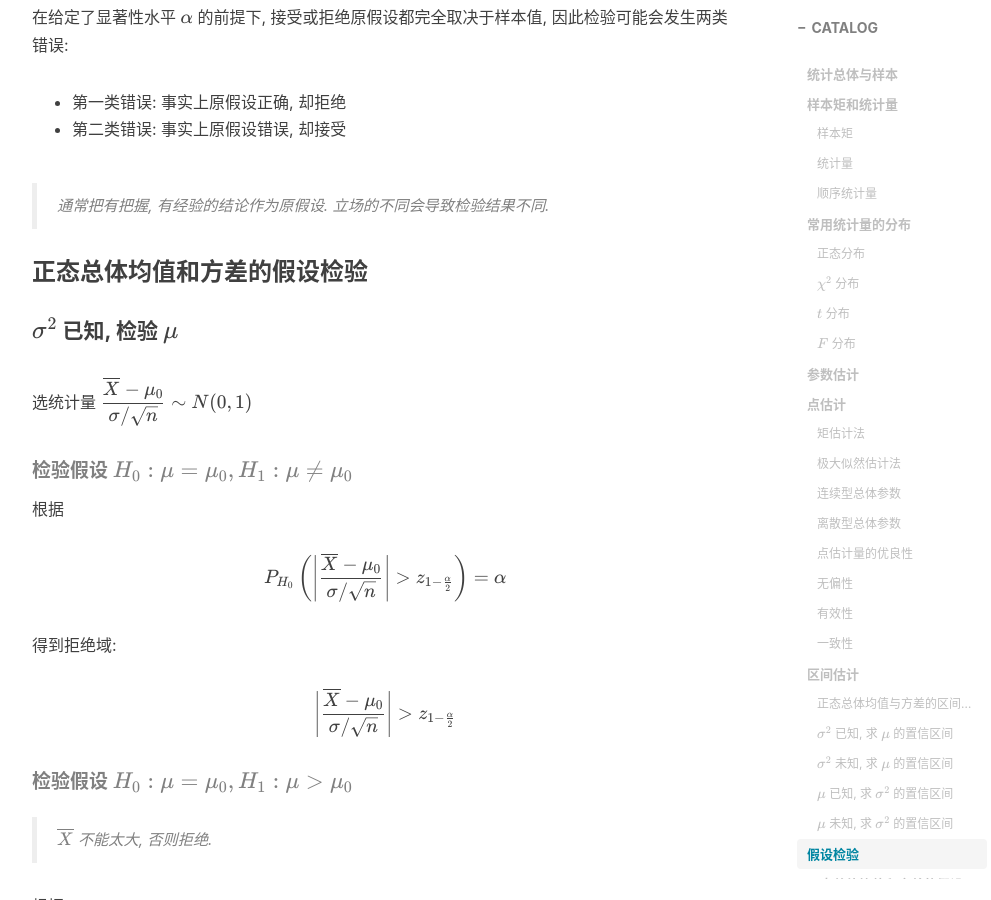
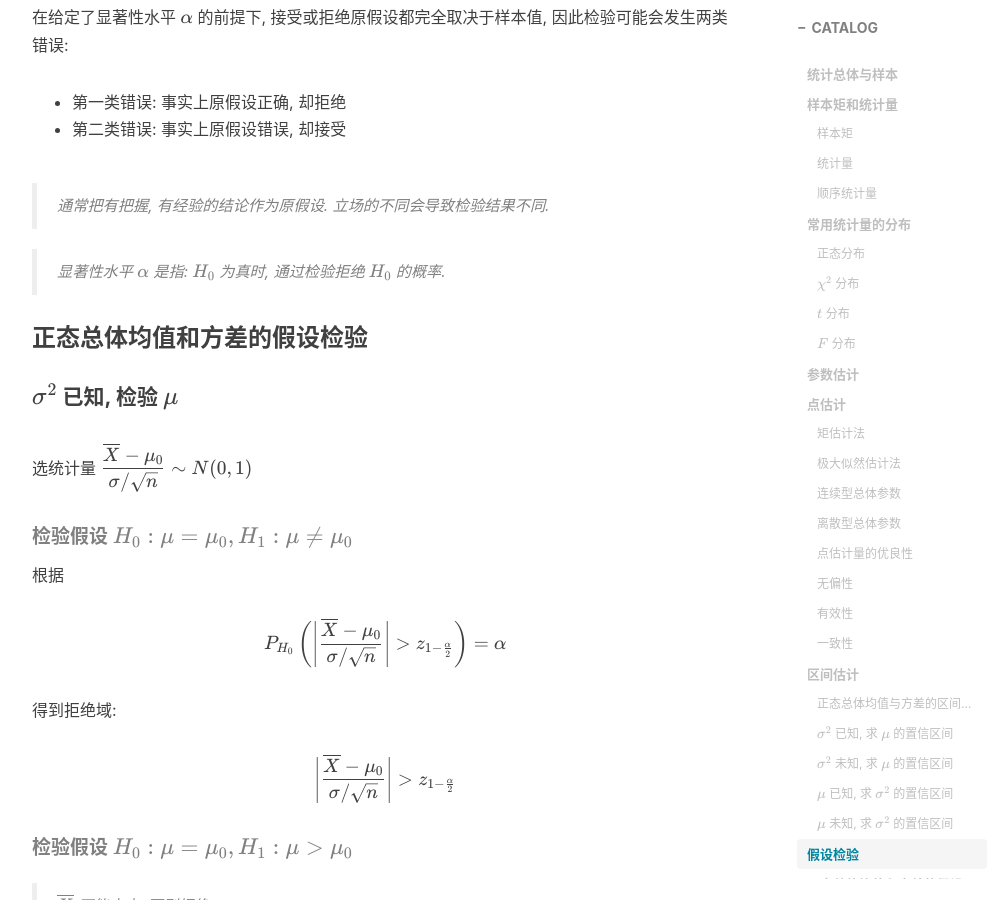
Before and after one commit to Coekjan/coekjan.github.io, a Jekyll site: the page built from _posts/Probability-Statistics/2021-01-04-Mathematical-Statistics.md, in a window 1280 px wide and 900 px high, scrolled down 8831 px. Shown: the whole window, without its empty margins (233-1224 px from the left). Built offline with Jekyll 4.4.1, drawn with Linux system fonts in a browser that asks for light colours; nearby versions of some CDN libraries; comment, search, counter and statistics services are not loaded.

Commit message:
Update 2021-01-04-Mathematical-Statistics.md

```diff
--- a/_posts/Probability-Statistics/2021-01-04-Mathematical-Statistics.md
+++ b/_posts/Probability-Statistics/2021-01-04-Mathematical-Statistics.md
@@ -331,6 +331,8 @@ $$
 
 > 通常把有把握, 有经验的结论作为原假设. 立场的不同会导致检验结果不同.
 
+> 显著性水平 $\alpha$ 是指: $H_0$ 为真时, 通过检验拒绝 $H_0$ 的概率.
+
 ### 正态总体均值和方差的假设检验
 
 #### $\sigma^2$ 已知, 检验 $\mu$
```
